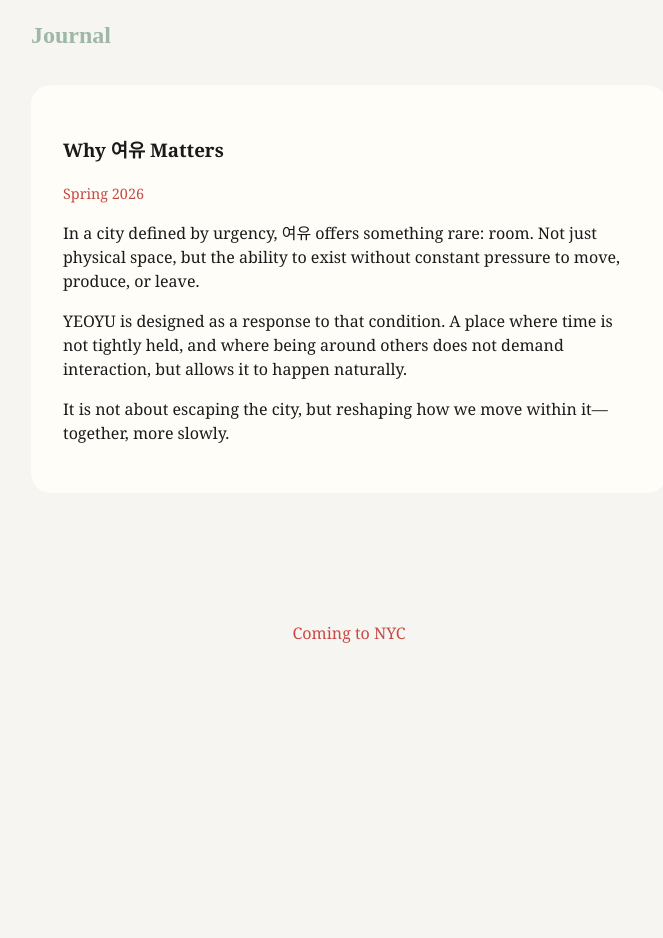
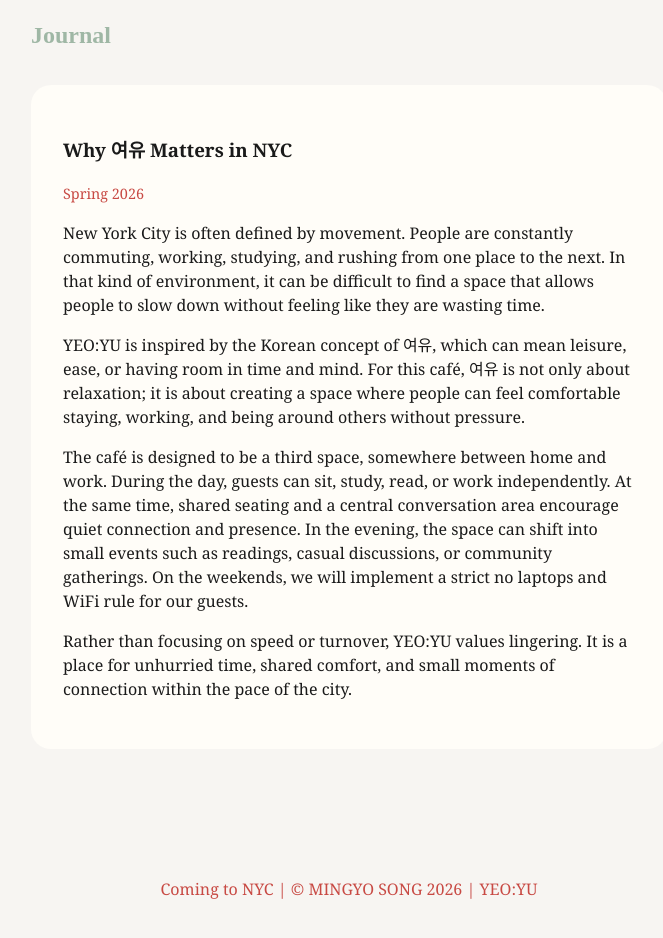
Before and after one commit to mingyos0ng/yeo-yu-cafe, a plain HTML site: page index.html in a window 1280 px wide. Shown: the part 860-1798 px from the top of the page, without its empty margins (291-954 px from the left). Before the commit the page ends 1593 px from the top, so only its background shows below. Drawn offline with Linux system fonts and the light colour scheme; a web font is replaced by a local one.

Commit message:
Update index.html

```diff
--- a/index.html
+++ b/index.html
@@ -30,25 +30,43 @@
 
 <section class="blog">
   <h2>Journal</h2>
+
   <article>
-    <h3>Why 여유 Matters</h3>
+    <h3>Why 여유 Matters in NYC</h3>
     <p class="date">Spring 2026</p>
+
     <p>
-      In a city defined by urgency, 여유 offers something rare: room. Not just physical space, but
-      the ability to exist without constant pressure to move, produce, or leave.
+      New York City is often defined by movement. People are constantly commuting,
+      working, studying, and rushing from one place to the next. In that kind of environment,
+      it can be difficult to find a space that allows people to slow down without
+      feeling like they are wasting time.
     </p>
+
     <p>
-      YEOYU is designed as a response to that condition. A place where time is not tightly held,
-      and where being around others does not demand interaction, but allows it to happen naturally.
+      YEO:YU is inspired by the Korean concept of 여유, which can mean leisure,
+      ease, or having room in time and mind. For this café, 여유 is not only about
+      relaxation; it is about creating a space where people can feel comfortable
+      staying, working, and being around others without pressure.
     </p>
+
     <p>
-      It is not about escaping the city, but reshaping how we move within it—together, more slowly.
+      The café is designed to be a third space, somewhere between home and work.
+      During the day, guests can sit, study, read, or work independently. At the
+      same time, shared seating and a central conversation area encourage quiet
+      connection and presence. In the evening, the space can shift into small
+      events such as readings, casual discussions, or community gatherings. On the weekends, we will implement a strict no laptops and WiFi rule for our guests.
+    </p>
+
+    <p>
+      Rather than focusing on speed or turnover, YEO:YU values lingering. It is a
+      place for unhurried time, shared comfort, and small moments of connection
+      within the pace of the city.
     </p>
   </article>
 </section>
 
 <footer>
-  <p>Coming to NYC</p>
+  <p>Coming to NYC | &#169; MINGYO SONG 2026 | YEO:YU</p>
 </footer>
 
 </body>
```
